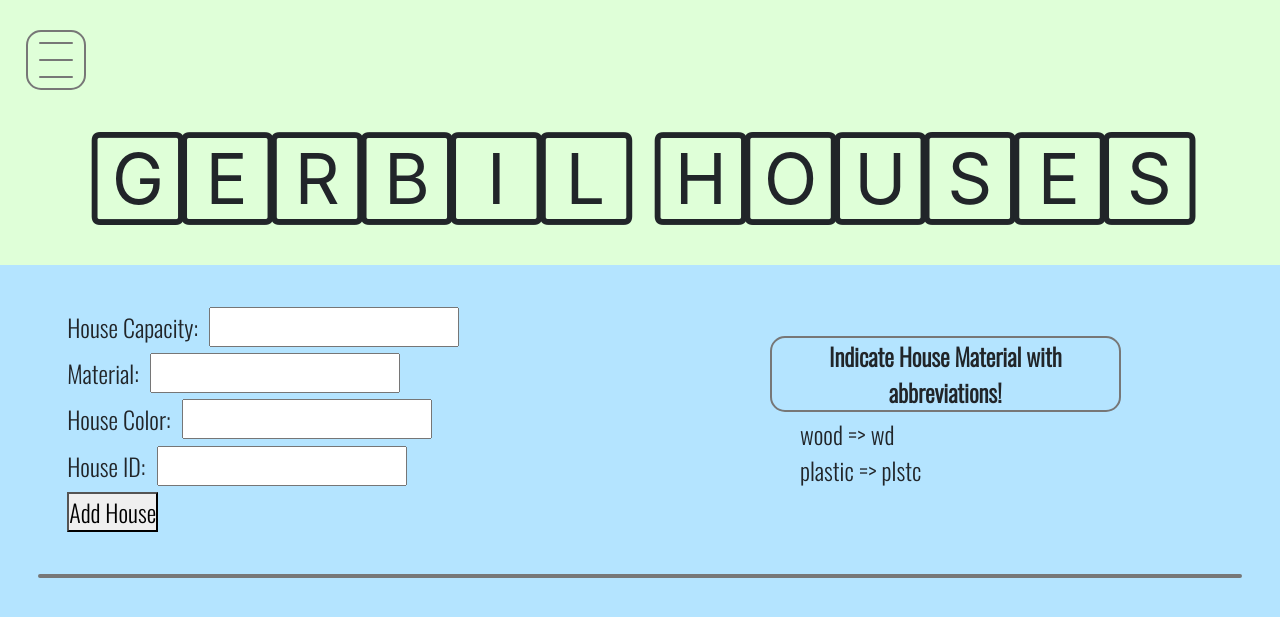
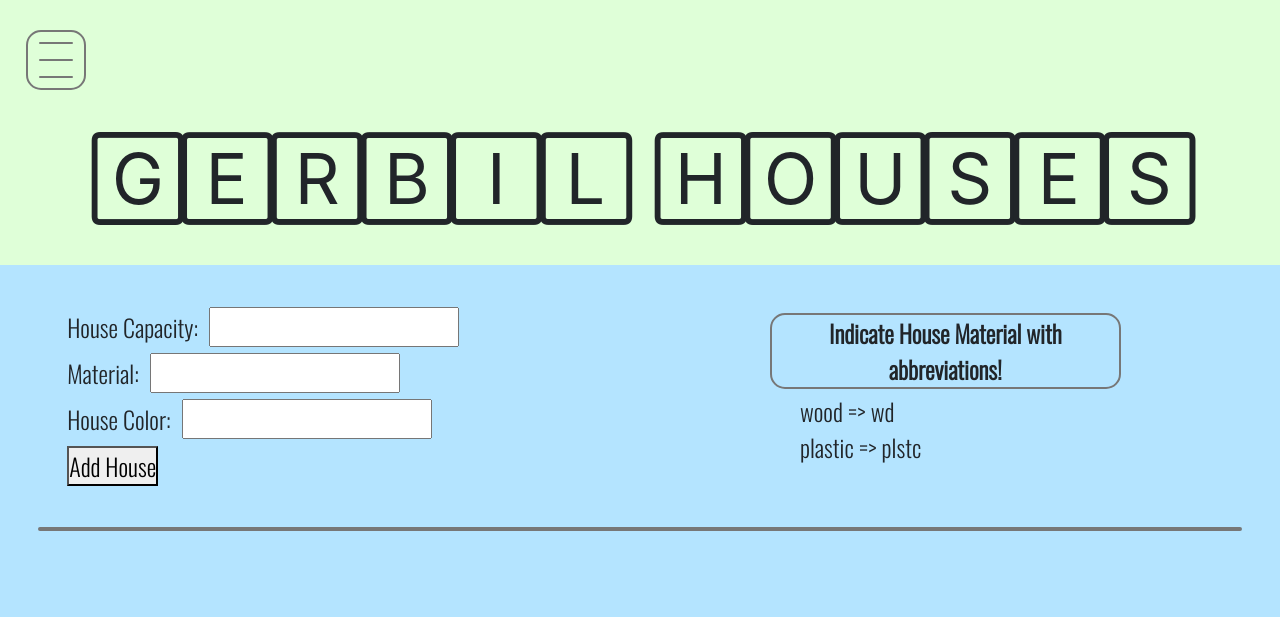
Before and after one commit to norka2233/gerbil_django_project, a Django app: page /house/ in a window 1280 px wide. Shown: the top 617 px of the page. Run offline with Django 4.2, Linux system fonts and the light colour scheme; data that the repository does not hold is empty; some libraries are stand-ins or nearby versions.

Commit message:
house url edits

```diff
--- a/gerbil/gerbil/templates/gerbil_animal/gerbilpage.html
+++ b/gerbil/gerbil/templates/gerbil_animal/gerbilpage.html
@@ -22,10 +22,6 @@
                 <div>
                     <label for="gerbil_name">  Name: </label>
                     <input id="gerbil_name" type="text" name="gerbil_name" maxlength="100" required>
-                </div>
-                <div>
-                    <label for="gerbil_id"> ID: </label>
-                    <input id="gerbil_id" type="number" name="gerbil_id" required>
                 </div>
                 <div>
                     <label for="gerbil_age">  Age: </label>
--- a/gerbil/gerbil/templates/gerbil_house/base.html
+++ b/gerbil/gerbil/templates/gerbil_house/base.html
@@ -29,10 +29,6 @@
                         <label for="house_color"> House Color: </label>
                         <input id="house_color" type="text" name="house_color" required>
                     </div>
-                    <div>
-                        <label for="house_id"> House ID:</label>
-                        <input id="house_id" type="number" name="house_id" required>
-                    </div>
                     <button type="submit" value="Add House"> Add House </button>
                 </fieldset>
             </form>
@@ -49,7 +45,7 @@
         {% for house in house_list %}
         <div class="house_box">
             <h3> House {{ house.house_id }}</h3>
-            <div> Capacity {{ house.cage_capacity }} </div>
+            <div> Capacity {{ house.house_capacity }} </div>
             <div> Material: {{ house.house_material }} </div>
             <div> Color: {{ house.house_color }} </div>
         </div>
--- a/gerbil/gerbil/urls.py
+++ b/gerbil/gerbil/urls.py
@@ -17,7 +17,7 @@ from django.contrib import admin
 from django.urls import include, path
 
 urlpatterns = [
-    # path('', include('gerbil_animal.urls')),
+    path('', include('gerbil_animal.urls')),
     path('gerbil/', include('gerbil_animal.urls')),
     path('cage/', include('gerbil_cage.urls')),
     path('house/', include('gerbil_house.urls')),
--- a/gerbil/gerbil_animal/forms.py
+++ b/gerbil/gerbil_animal/forms.py
@@ -5,4 +5,4 @@ from .models import Gerbil
 class AddGerbilForm(forms.ModelForm):
     class Meta:
         model = Gerbil
-        fields = ('gerbil_name', 'gerbil_id', 'gerbil_age', 'gerbil_color', 'gerbil_cage_id', 'gerbil_house_id')
+        fields = ('gerbil_name', 'gerbil_age', 'gerbil_color', 'gerbil_cage_id', 'gerbil_house_id')
--- a/gerbil/gerbil_house/forms.py
+++ b/gerbil/gerbil_house/forms.py
@@ -5,4 +5,4 @@ from .models import House
 class AddHouseForm(forms.ModelForm):
     class Meta:
         model = House
-        fields = ('house_capacity', 'house_material', 'house_color', 'house_id')
+        fields = ('house_capacity', 'house_material', 'house_color')
--- a/gerbil/gerbil_house/views.py
+++ b/gerbil/gerbil_house/views.py
@@ -7,7 +7,7 @@ from .forms import AddHouseForm
 
 
 def index(request):
-    house_list = list(House.objects.all().values())
+    house_list = list(House.objects.all().values().order_by('-house_id'))
     template = loader.get_template('gerbil_house/base.html')
 
     context = {
@@ -18,10 +18,10 @@ def index(request):
 
 def add_house_form(request):
     if request.method == "POST":
-        form = AddHouseForm(request.POST)
+        form = AddHouseForm(request.POST or None)
         if form.is_valid():
             form.save()
-            return redirect('success')
+            return redirect('house_success')
     else:
         form: AddHouseForm()
-    return render(request, 'gerbil_house/success.html', {"form": form})
+    return render(request, 'gerbil_house/house_success.html', {"form": form})
```
Also changed, not shown: gerbil/gerbil/templates/gerbil_cage/base.html (+1 -6 lines).
